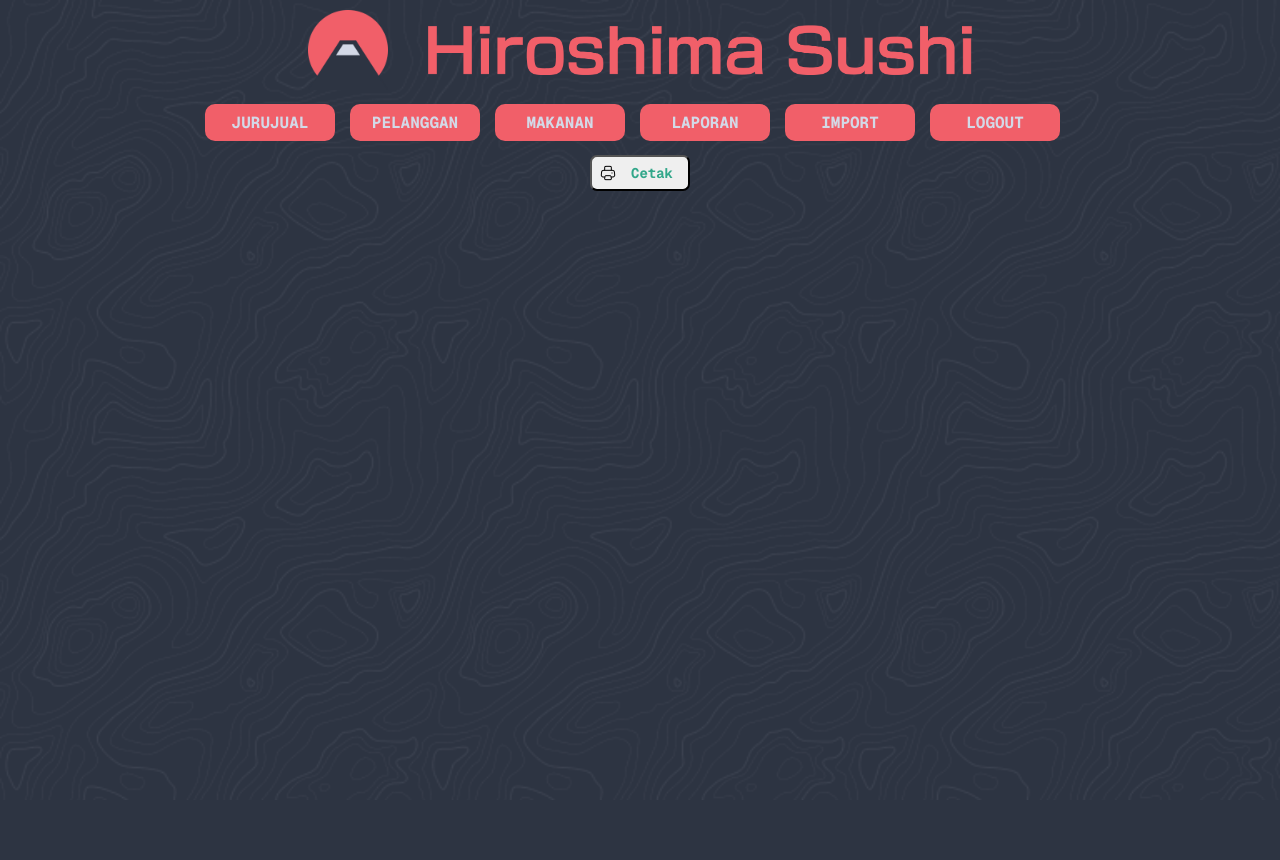
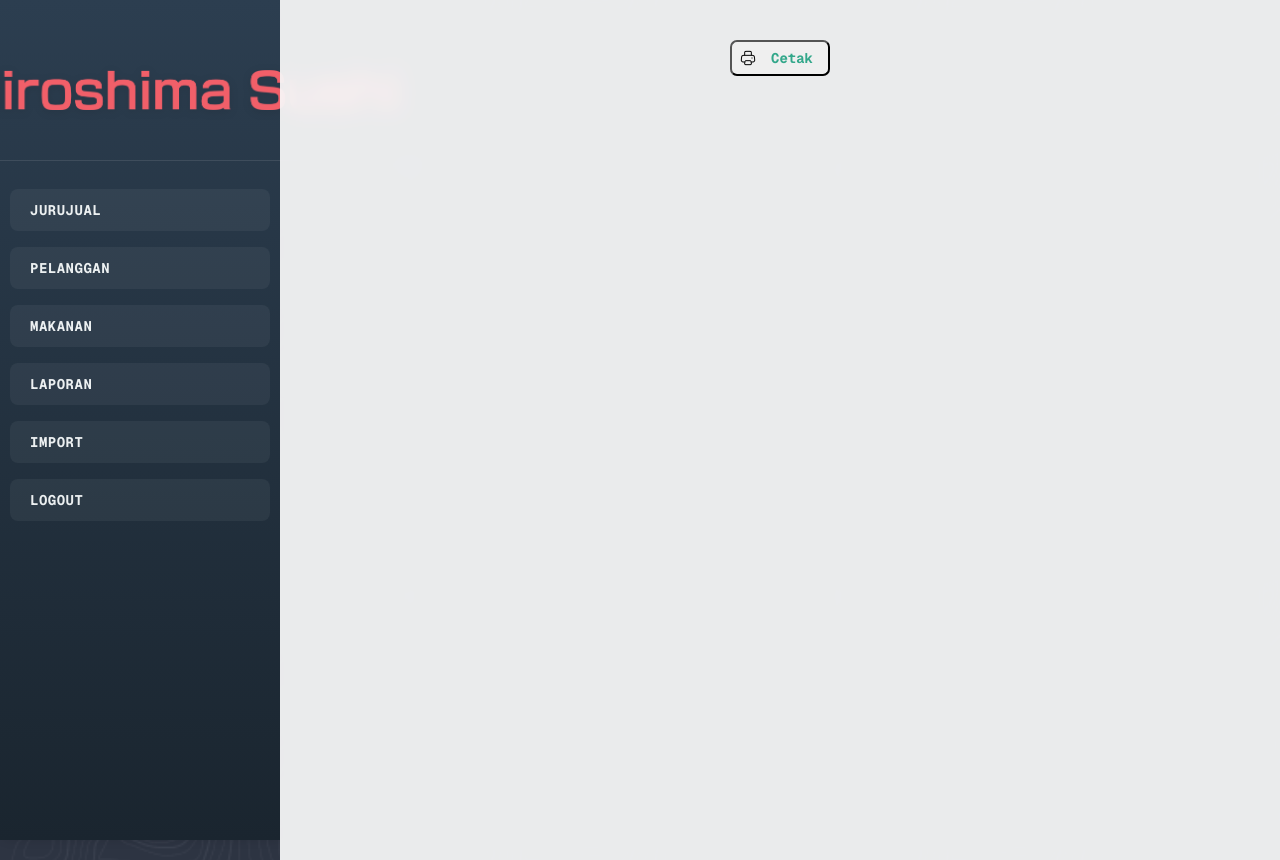
Before and after one commit to arfyrus/pesanan-gpt, a PHP site: page /laporan_cetak.php in a window 1280 px wide. Before the commit the page ends 800 px from the top, so only its background shows below. Run offline with PHP 8.4, Linux system fonts and the light colour scheme.

Commit message:
Made sidebar with Cursor.

```diff
--- a/amenu.css
+++ b/amenu.css
@@ -3,16 +3,19 @@ body {
     background-size: cover;
     background-attachment: fixed;
     margin: 0px;
+    display: flex;
+    font-family: 'Geist Mono', -apple-system, BlinkMacSystemFont, 'Segoe UI', Roboto, sans-serif;
 }
 
 img.logo {
-    height: 80px;
-    /*width: 90px;*/
-    margin-right: 40px;
+    height: 60px;
+    margin-right: 20px;
+    filter: drop-shadow(0 2px 4px rgba(0, 0, 0, 0.1));
 }
 
 img.kelab {
-    height: 50px;
+    height: 40px;
+    filter: drop-shadow(0 2px 4px rgba(0, 0, 0, 0.1));
 }
 
 header {
@@ -20,19 +23,23 @@ header {
     display: flex;
     align-items: center;
     justify-content: center;
+    padding: 20px;
+    border-bottom: 1px solid rgba(255, 255, 255, 0.1);
+    margin-bottom: 20px;
 }
 
 nav {
-    top: 140px;
-    width: 100%;
-    height: 45px;
-    padding: 0px;
-
-    /*border: 3px dashed palevioletred;*/
-
+    width: 280px;
+    height: 100vh;
+    background: linear-gradient(180deg, #2c3e50 0%, #1a252f 100%);
+    padding: 20px 0;
+    position: fixed;
+    left: 0;
+    top: 0;
     display: flex;
+    flex-direction: column;
     align-items: center;
-    justify-content: center;
+    box-shadow: 4px 0 10px rgba(0, 0, 0, 0.1);
 }
 
 main.menu {
@@ -41,23 +48,34 @@ main.menu {
     flex-wrap: wrap;
     justify-content: center;
     align-items: center;
+    margin-left: 280px;
+    padding: 20px;
 }
 
 figure {
     margin: 20px 0px 0px 0px;
+    transition: transform 0.2s ease;
+}
+
+figure:hover {
+    transform: translateY(-5px);
 }
 
 figcaption {
-    font-family: verdana;
+    font-family: 'Geist Mono', -apple-system, BlinkMacSystemFont, 'Segoe UI', Roboto, sans-serif;
     font-size: 13px;
     padding: 1px;
     text-align: center;
     background-color: white;
+    border-radius: 0 0 8px 8px;
+    box-shadow: 0 4px 6px rgba(0, 0, 0, 0.1);
 }
 
 img.home {
-    border: 2px solid red;
+    border: none;
     width: 300px;
+    border-radius: 8px 8px 0 0;
+    box-shadow: 0 4px 6px rgba(0, 0, 0, 0.1);
 }
 
 ul {
@@ -65,44 +83,92 @@ ul {
     padding: 0px;
     margin: 0px;
     text-align: center;
+    width: 100%;
 }
 
 ul li {
     display: block;
-    float: left;
+    margin: 8px 0;
 }
 
 li ul {
     display: none;
+    margin-top: 8px;
+    padding: 0 15px;
 }
 
 ul li a {
-    font-family: 'Geist Mono';
-    font-size: 16px;
+    font-family: 'Geist Mono', -apple-system, BlinkMacSystemFont, 'Segoe UI', Roboto, sans-serif;
+    font-size: 14px;
     font-weight: 500;
-    text-align: center;
-    color: #d3d9e7;
+    text-align: left;
+    color: #ecf0f1;
     text-decoration: none;
-
-    width: 110px;
-    padding: 8px 10px;
-    /*border: 3px dashed black;*/
-    border-radius: 10px;
-    background-color: #f15f69;
-    margin: 4px 15px 4px 0px;
+    width: 220px;
+    padding: 12px 20px;
+    border-radius: 8px;
+    background-color: rgba(255, 255, 255, 0.05);
+    margin: 4px auto;
     display: block;
+    transition: all 0.3s ease;
+    letter-spacing: 0.5px;
 }
 
-ul li a: hover {
-    color: black;
-    background-color: silver;
+ul li a:hover {
+    color: #2c3e50;
+    background-color: #ecf0f1;
+    transform: translateX(5px);
 }
 
-li: hover ul {
+li:hover ul {
     display: block;
-    position: absolute;
+    position: relative;
 }
 
-li: hover li {
+li:hover li {
     float: none;
+    margin: 5px 0;
 }
+
+li:hover li a {
+    font-size: 13px;
+    padding: 10px 20px;
+    background-color: rgba(255, 255, 255, 0.03);
+}
+
+li:hover li a:hover {
+    background-color: rgba(236, 240, 241, 0.1);
+    color: #ecf0f1;
+}
+
+/* Add styles for the main content area */
+main {
+    margin-left: 280px;
+    padding: 30px;
+    width: calc(100% - 280px);
+    min-height: 100vh;
+    background-color: rgba(255, 255, 255, 0.9);
+    backdrop-filter: blur(10px);
+}
+
+/* Style for active menu item */
+ul li a.active {
+    background-color: #3498db;
+    color: white;
+}
+
+/* Add subtle animation for dropdown */
+@keyframes slideDown {
+    from {
+        opacity: 0;
+        transform: translateY(-10px);
+    }
+    to {
+        opacity: 1;
+        transform: translateY(0);
+    }
+}
+
+li:hover ul {
+    animation: slideDown 0.3s ease forwards;
+}
--- a/asenarai.css
+++ b/asenarai.css
@@ -6,7 +6,7 @@ table {
     color: #d3d9e7; /*white*/
 
     margin: 0px auto;
-    margin-botton: 0px;
+    margin-bottom: 0px;
     border-collapse: collapse;
     clear: left;
 }
--- a/pekerja_menu.php
+++ b/pekerja_menu.php
@@ -5,12 +5,12 @@
 
 <link rel="stylesheet" href="amenu.css">
 
-<header>
-    <img class="logo" src="imej/logo.png">
-    <img class="kelab" src="imej/namakedai.png">
-</header>
+<nav>
+    <header>
+        <img class="logo" src="imej/logo.png">
+        <img class="kelab" src="imej/namakedai.png">
+    </header>
 
-<nav>
     <ul>
         <li>
             <a href="#"><b>JURUJUAL</b></a>
```
Also changed, not shown: pelanggan_menu.php (+5 -7 lines).
